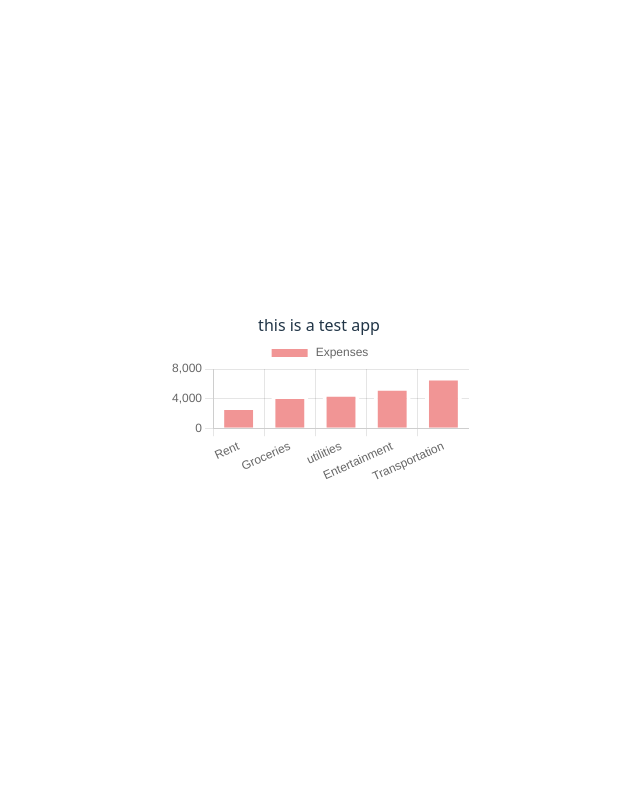
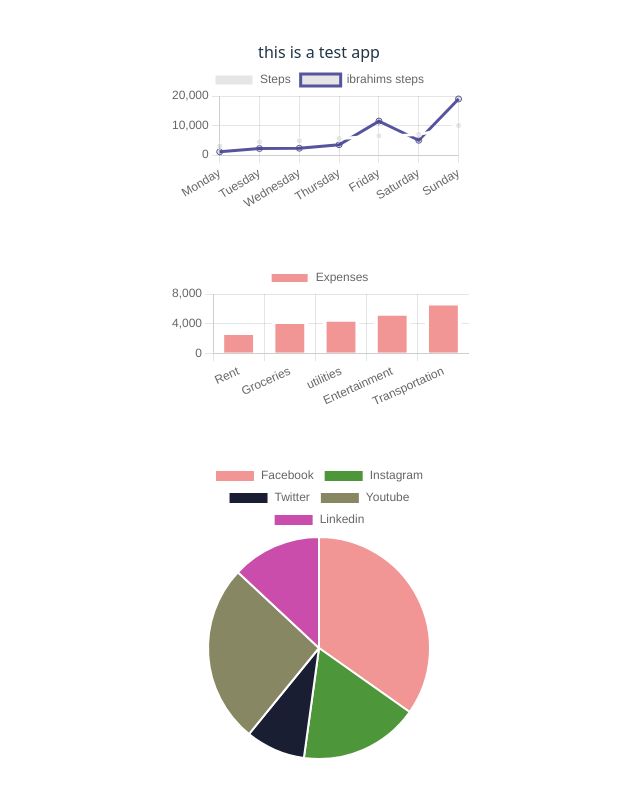
Before and after one commit to ibrahimsaber1/test_chart_js, a React (Vite) app: page / in a window 1280 px wide. Shown: the top 796 px of the page, without its empty margins (321-961 px from the left). Built offline with nearby package versions, Linux system fonts and the light colour scheme.

Commit message:
add the 3 charts to the app.jsx and fix the pie chart tag issue

```diff
--- a/src/App.jsx
+++ b/src/App.jsx
@@ -8,7 +8,11 @@ function App() {
   return (
     <>
       <div>this is a test app  </div>
+      <LineGraph />
+      <br/><br/>
       <BarChart />
+      <br/><br/>
+      <PieChart />
 
     </>
   )
--- a/src/compounents/Pie.jsx
+++ b/src/compounents/Pie.jsx
@@ -7,9 +7,19 @@ import {
   ArcElement
 } from "chart.js";
 
+import {PieData} from "../fakeData.jsx"
+
+
+ChartJS.register(
+  Tooltip,
+  Legend,
+  ArcElement
+)
 
 
 export const PieChart = () => {
 
-    return <> hi from the pie compounent</> ;
+    const options ={} ;
+
+    return <Pie data={PieData} options={options}  /> ;
 };
```
